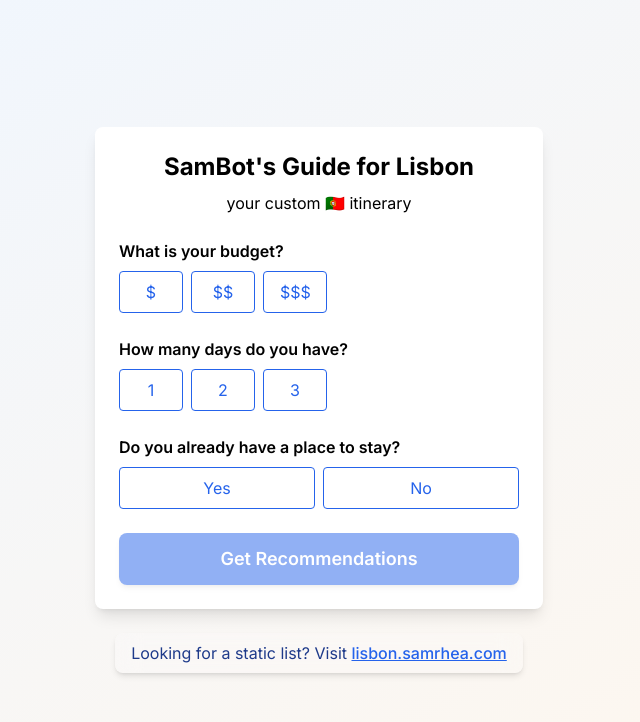
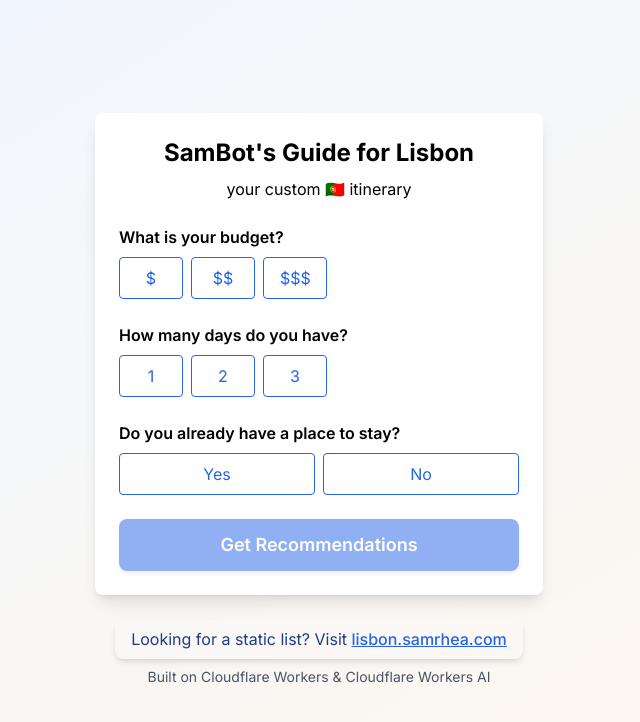
Before and after one commit to TownLake/lisbon-ai, a Next.js app: page / in a window 1280 px wide. Shown: the top 722 px of the page, without its empty margins (321-961 px from the left). Built offline with nearby package versions, Linux system fonts and the light colour scheme.

Commit message:
Update page.js

```diff
--- a/app/page.js
+++ b/app/page.js
@@ -183,6 +183,9 @@
           </a>
         </p>
       </footer>
+      <p className="mt-2 text-sm text-gray-600 dark:text-gray-400">
+        Built on Cloudflare Workers & Cloudflare Workers AI
+      </p>
     </div>
   );
 }
```
